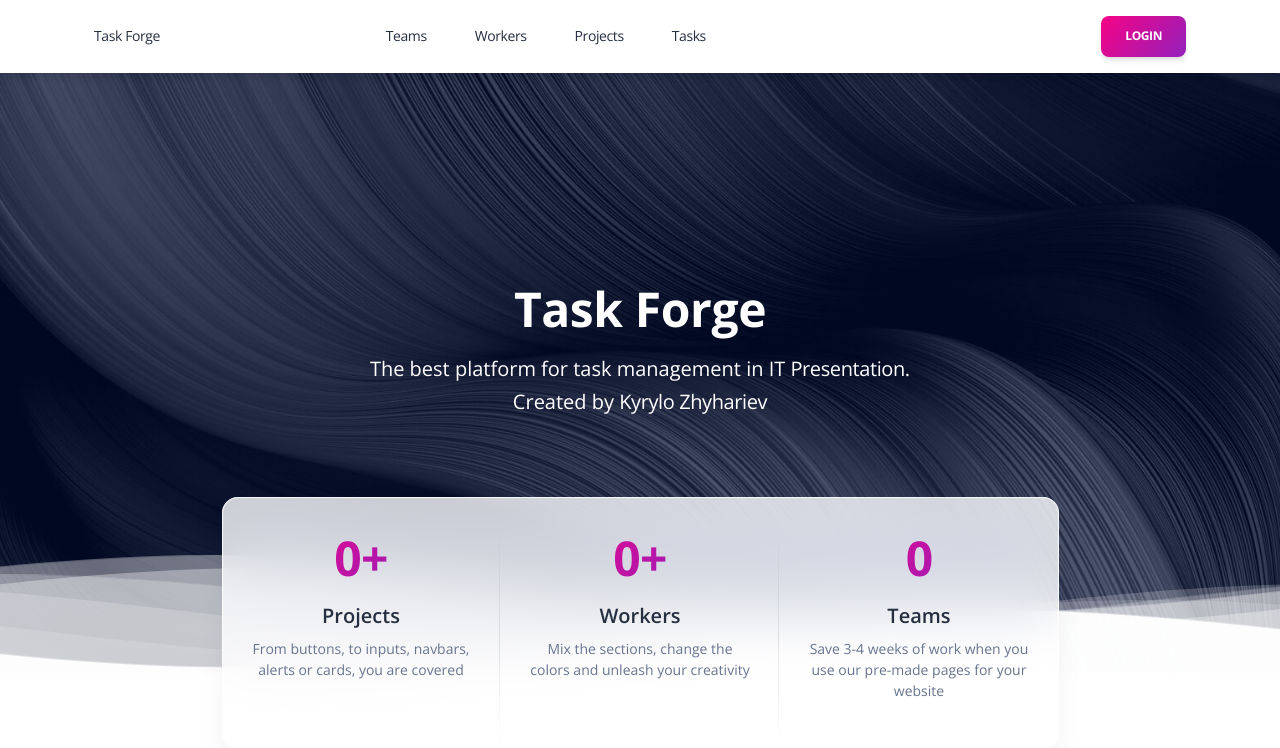
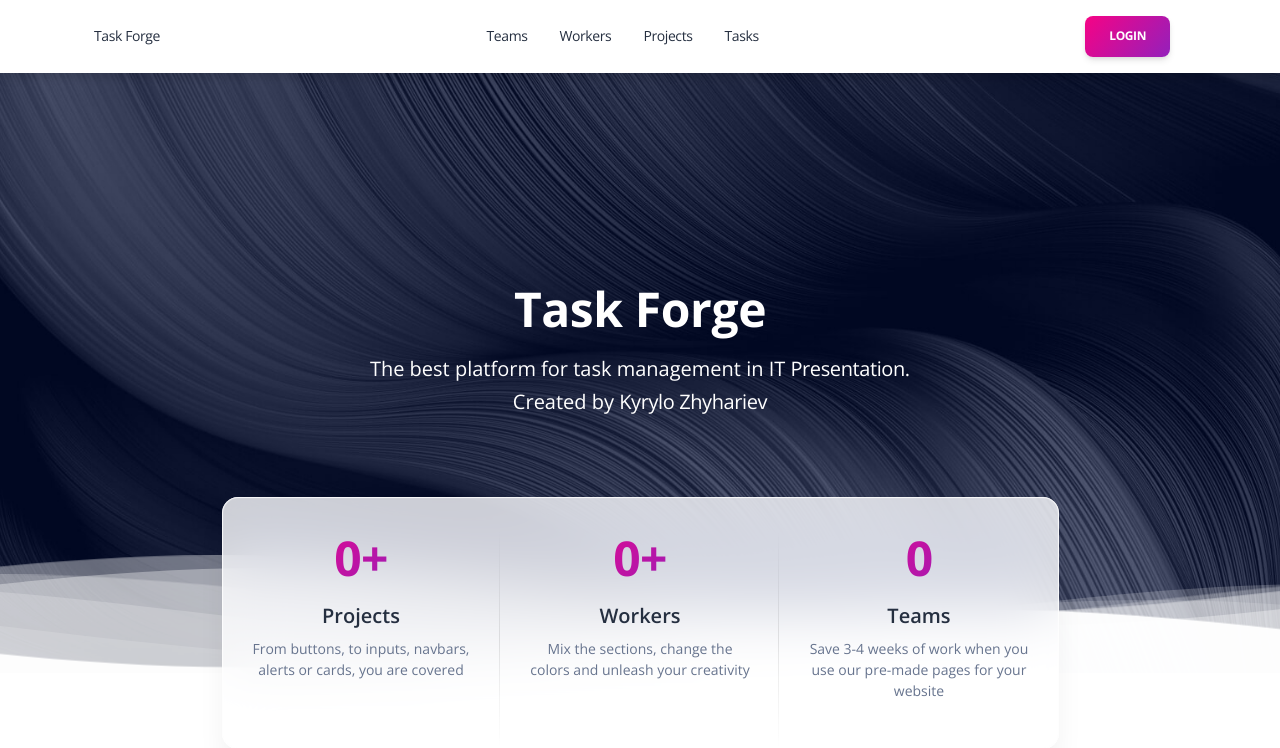
Before and after one commit to Psychox1k/task_forge, a Django app: page / in a window 1280 px wide. Shown: the top 748 px of the page. Run offline with Django 5.2, Linux system fonts and the light colour scheme; data that the repository does not hold is empty; some libraries are stand-ins or nearby versions.

Commit message:
feat(template): add responsive navbar with navigation links and auth button

```diff
--- a/templates/includes/navigation.html
+++ b/templates/includes/navigation.html
@@ -9,38 +9,32 @@
       <span class="navbar-toggler-icon"></span>
     </button>
     <div class="collapse navbar-collapse" id="navigation">
-      <ul class="navbar-nav navbar-nav-hover mx-auto">
-
-        <li class="nav-item px-3">
-          <a class="nav-link" href="{% url 'tasks:team-list' %}">
-            Teams
-          </a>
+     <ul class="navbar-nav d-flex justify-content-center align-items-center flex-grow-1">
+        <li class="nav-item mx-2">
+          <a class="nav-link" href="{% url 'tasks:team-list' %}">Teams</a>
         </li>
-
-        <li class="nav-item px-3">
-          <a class="nav-link" href="{% url 'tasks:worker-list' %}">
-            Workers
-          </a>
+        <li class="nav-item mx-2">
+          <a class="nav-link" href="{% url 'tasks:worker-list' %}">Workers</a>
         </li>
-
-        <li class="nav-item px-3">
-          <a class="nav-link" href="{% url 'tasks:project-list' %}">
-            Projects
-          </a>
+        <li class="nav-item mx-2">
+          <a class="nav-link" href="{% url 'tasks:project-list' %}">Projects</a>
         </li>
-
-        <li class="nav-item px-3">
-          <a class="nav-link" href="{% url 'tasks:task-list' %}">
-            Tasks
-          </a>
+        <li class="nav-item mx-2">
+          <a class="nav-link" href="{% url 'tasks:task-list' %}">Tasks</a>
         </li>
       </ul>
 
-      <ul class="navbar-nav ms-auto">
+       <ul class="navbar-nav d-flex align-items-center ms-auto">
         {% if user.is_authenticated %}
-          <button class="btn bg-gradient-primary mb-0">Logout</button>
-          {% else %}
-          <button class="btn bg-gradient-primary mb-0">Login</button>
+          <li class="nav-item px-3">
+            <a class="btn bg-gradient-primary mb-0 d-flex align-items-center" href="{% url 'logout' %}">
+              👤 {{ user.username }} | Logout
+            </a>
+          </li>
+        {% else %}
+          <li class="nav-item px-3">
+            <a class="btn bg-gradient-primary mb-0" href="{% url 'login' %}">Login</a>
+          </li>
         {% endif %}
       </ul>
     </div>
```
